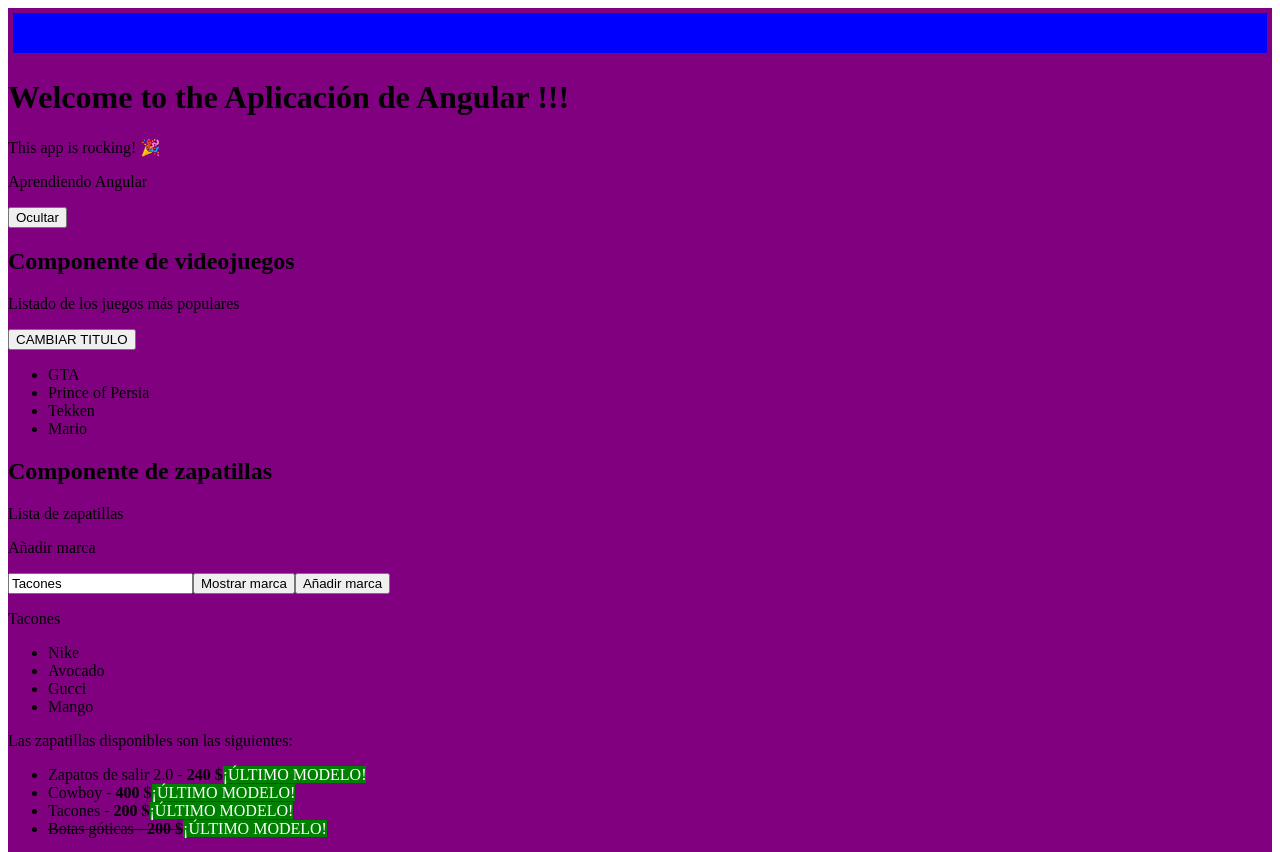
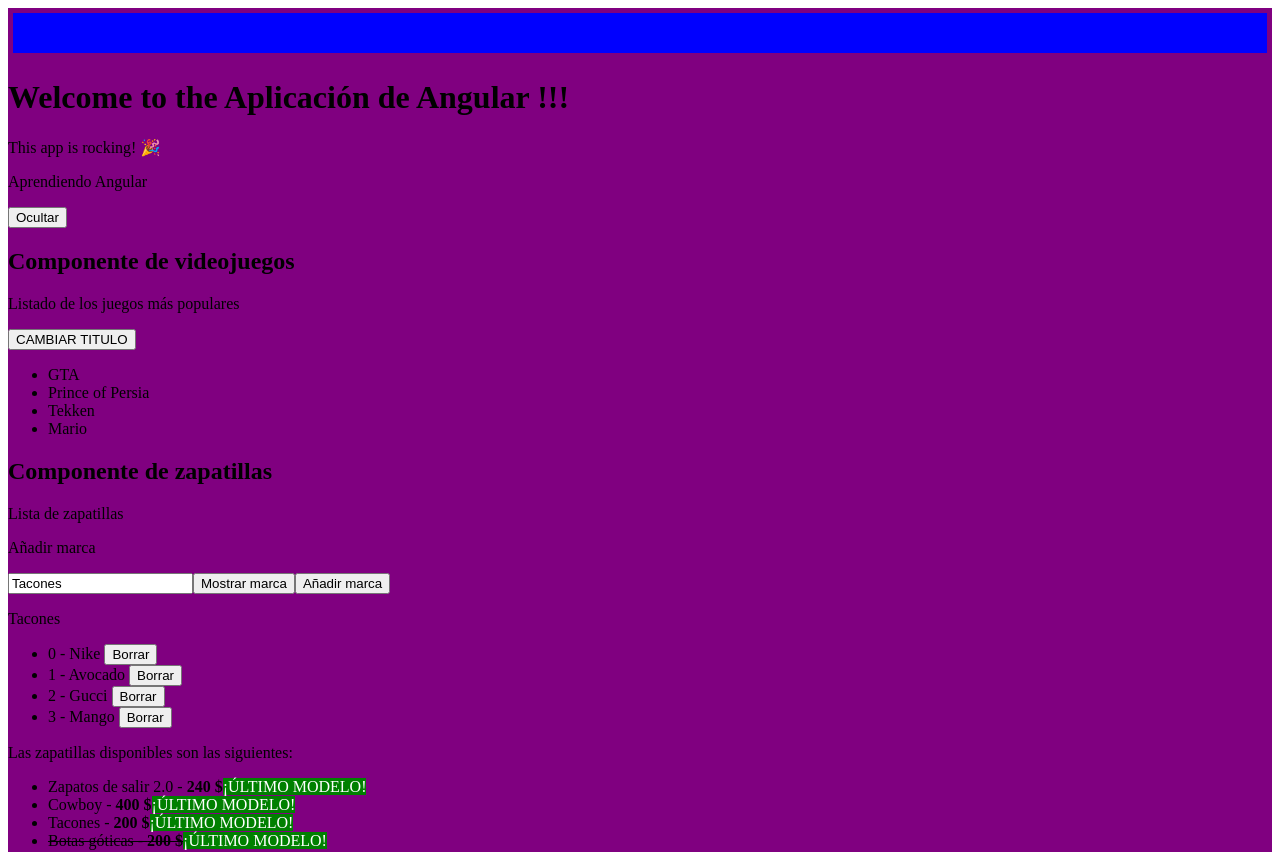
Before and after one commit to Ornella-Gigante/Master-in-JavaScript-JSON-TypeScript-Learning-JS-jQuery-Angular-NodeJS, an Angular app in the folder aprendiendo-angular/: page / in a window 1280 px wide. Shown: the top 852 px of the page. Built offline with nearby package versions, Linux system fonts and the light colour scheme.

Commit message:
uso del metodo splice() para eliminar de manera reactiva

```diff
--- a/aprendiendo-angular/src/app/model/zapatilla.ts
+++ b/aprendiendo-angular/src/app/model/zapatilla.ts
@@ -33,5 +33,6 @@ export class Zapatilla{
         public precio: number,
         public stock: boolean
 
+
     ){}
 }
--- a/aprendiendo-angular/src/app/zapatillas/zapatillas.component.html
+++ b/aprendiendo-angular/src/app/zapatillas/zapatillas.component.html
@@ -11,7 +11,10 @@
 <p>{{mi_marca}}</p>
 
 <ul>
-    <li *ngFor="let marca of marcas">{{marca}}</li>
+    <li *ngFor="let marca of marcas; let index = index">
+        {{ index + ' - ' + marca }}
+        <button (click)="borrarMarca(index)">Borrar</button>
+    </li>
 </ul>
 
 <p>Las zapatillas disponibles son las siguientes:</p>
--- a/aprendiendo-angular/src/app/zapatillas/zapatillas.component.ts
+++ b/aprendiendo-angular/src/app/zapatillas/zapatillas.component.ts
@@ -68,4 +68,15 @@ export class ZapatillasComponent implements OnInit{
         this.marcas.push(this.mi_marca);
       }
 
+      // Método para borrar marca
+      // Se utiliza splice() para borrar el indice de manera automática
+      // (index,1) = borrar index, solo 1 elemento
+
+      borrarMarca(index : number){
+
+        this.marcas.splice(index,1);
+
+
 }
+
+}
```
